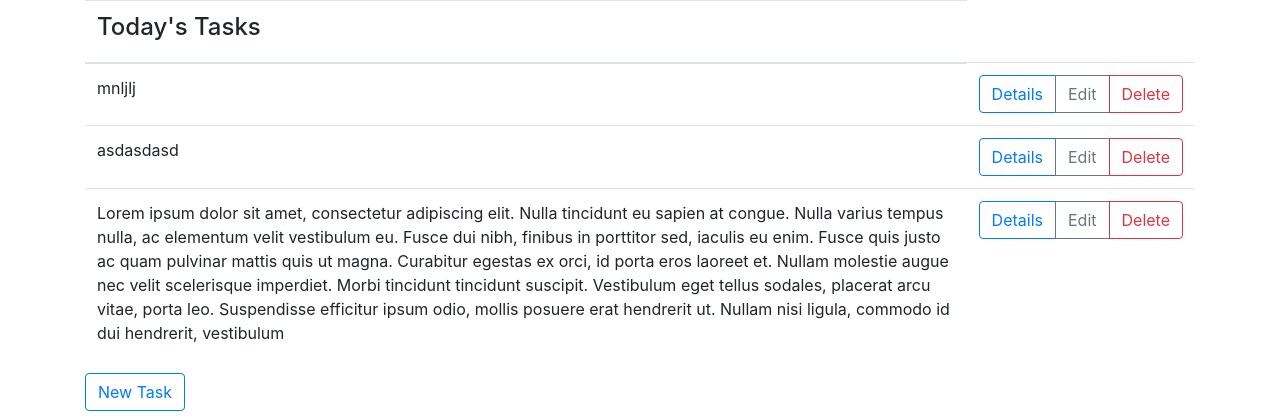
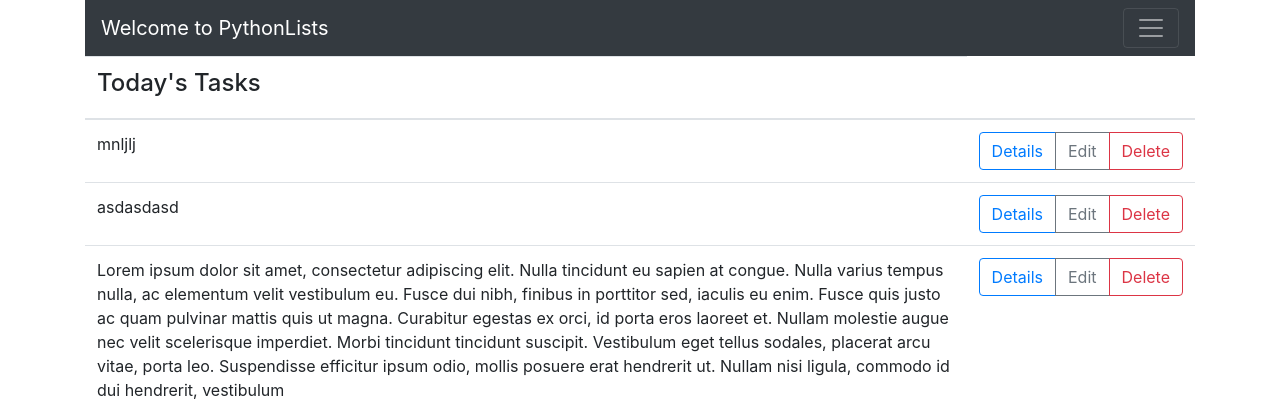
Before and after one commit to dexterneutron/PythonLists, a Django app: page /lists/ in a window 1280 px wide. Shown: the top 420 px of the page. Run offline with Django 3.2, Linux system fonts and the light colour scheme; data comes from the database, SQL or seed files in the repository; both versions use the stored data as it was after the commit; some libraries are stand-ins or nearby versions.

Commit message:
Minor template improvements
Minor template improvements

```diff
--- a/PythonLists/lists/templates/index.html
+++ b/PythonLists/lists/templates/index.html
@@ -5,7 +5,23 @@
     {% load static %}
   </head>
 <body>
+
 <div class="container">
+  <nav class="navbar navbar-dark bg-dark">
+    <a class="navbar-brand" href="#">Welcome to PythonLists</a>
+    <button class="navbar-toggler" type="button" data-toggle="collapse" data-target="#navbarNav" aria-controls="navbarNav" aria-expanded="false" aria-label="Toggle navigation">
+      <span class="navbar-toggler-icon"></span>
+    </button>
+    <div class="collapse navbar-collapse" id="navbarNav">
+      <ul class="navbar-nav">
+        <li class="nav-item active">
+          <a class="nav-link" href="./">Today's tasks <span class="sr-only">(current)</span></a>
+        </li>
+        <li class="nav-item">
+          <a class="nav-link" href="#">Shopping List</a>
+        </li>
+      </ul>
+    </div>  </nav>
 {% if messages %}
   <ul class="messages list-group mb-3">
     {% for message in messages %}
@@ -14,11 +30,7 @@
   </ul>
 {% endif %}
 <table class="table table-hover">
-    <thead>
-      <tr>
         <th><h4>Today's Tasks</h4></th>
-      </tr>
-    </thead>
     <tbody>
     <!-- Recorremos los objetos o registros que tenemos en nuestra tabla 'postres' y los listamos -->
     {% for task in object_list %}
```
Also changed, not shown: PythonLists/db.sqlite3.
